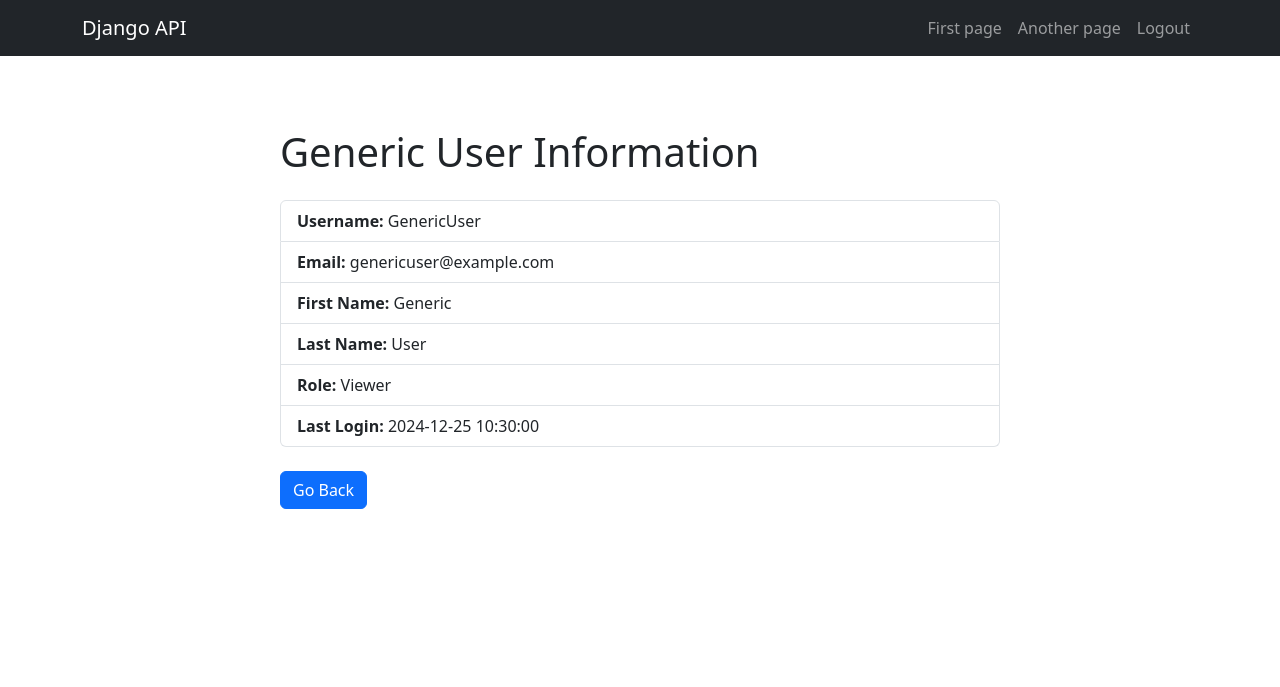
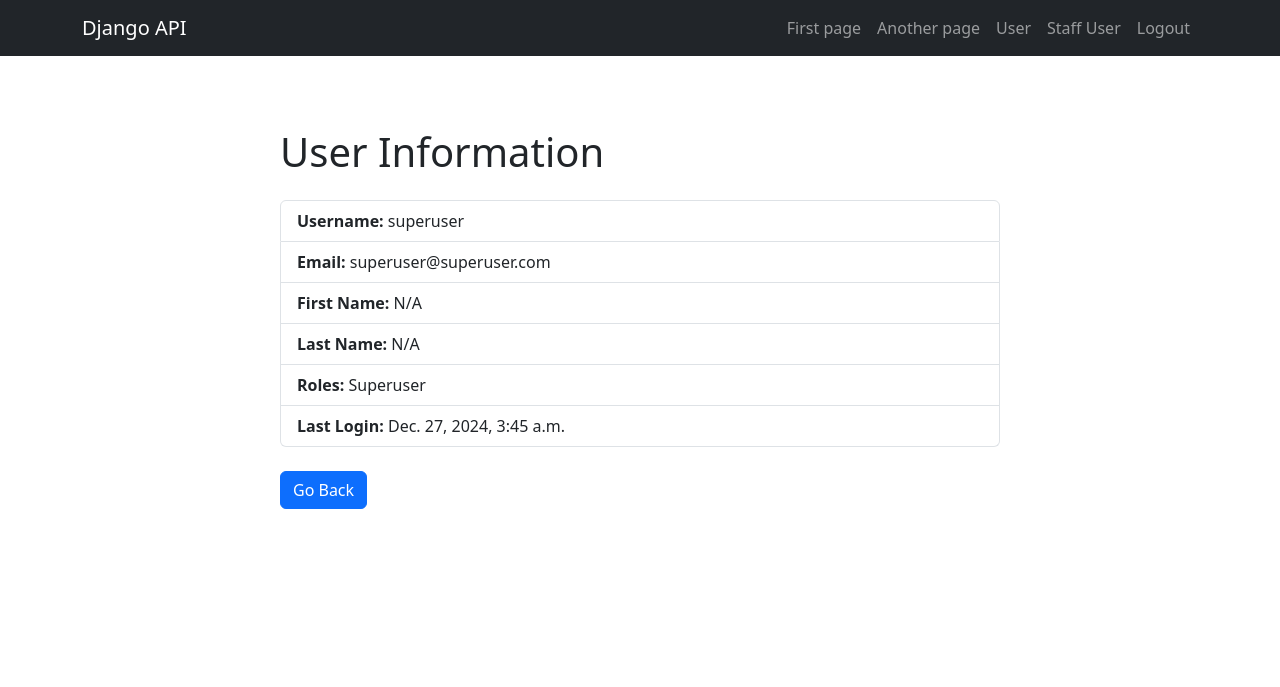
Before and after one commit to alexandruRobert1989/django-boilerplate, a Django app: page /user/ in a window 1280 px wide. Shown: the top 687 px of the page. Run offline with Django 4.2, Linux system fonts and the light colour scheme; a user stored in the database is signed in; some libraries are stand-ins or nearby versions.

Commit message:
added sfattuser

```diff
--- a/django_base_api/context_processors.py
+++ b/django_base_api/context_processors.py
@@ -2,7 +2,17 @@ from django.contrib.auth.models import Group
 
 def is_user_group_context(request):
     if request.user.is_authenticated:
-        is_user_group = request.user.groups.filter(name="User").exists()
+        is_user_or_staffuser_or_superuser = request.user.groups.filter(
+            name__in=["User", "Staffuser", "Superuser"]
+        ).exists()
+        is_staffuser_or_superuser = request.user.groups.filter(
+            name__in=["Staffuser", "Superuser"]
+        ).exists()
     else:
-        is_user_group = False
-    return {"is_user_group": is_user_group}
+        is_user_or_staffuser_or_superuser = False
+        is_staffuser_or_superuser = False
+
+    return {
+        "is_user_or_staffuser": is_user_or_staffuser_or_superuser,
+        "is_staffuser_or_superuser": is_staffuser_or_superuser,
+    }
--- a/django_base_api/urls.py
+++ b/django_base_api/urls.py
@@ -13,6 +13,8 @@ urlpatterns = [
     path('login/', auth_views.LoginView.as_view(template_name='login.html'), name='login'),
     path('logout/', views.custom_logout, name='logout'),
     path('user/', views.user, name='user_page'),
+    path('staffuser/', views.staffuser, name='staffuser_page'),  # Add this line
+
 
 
 
--- a/django_base_api/views.py
+++ b/django_base_api/views.py
@@ -21,4 +21,20 @@ def custom_logout(request):
     return redirect('home')  # Redirect to the home page
 
 def user(request):
-    return render(request, 'user.html')
+    # Fetch the logged-in user's group(s)
+    user_groups = request.user.groups.values_list('name', flat=True) if request.user.is_authenticated else []
+
+    # Prepare the context with user details
+    context = {
+        'username': request.user.username,
+        'email': request.user.email,
+        'first_name': request.user.first_name or "N/A",
+        'last_name': request.user.last_name or "N/A",
+        'roles': ', '.join(user_groups) if user_groups else "No roles",
+        'last_login': request.user.last_login,
+    }
+    return render(request, 'user.html', context)
+
+# View for the Staff User page
+def staffuser(request):
+    return render(request, 'staffuser.html')
--- a/templates/navbar.html
+++ b/templates/navbar.html
@@ -13,9 +13,14 @@
                     <a class="nav-link" href="{% url 'page-two' %}">Another page</a>
                 </li>
                 {% if user.is_authenticated %}
-                    {% if is_user_group %}
+                    {% if is_user_or_staffuser %}
                         <li class="nav-item">
                             <a class="nav-link" href="{% url 'user_page' %}">User</a>
+                        </li>
+                    {% endif %}
+                    {% if is_staffuser_or_superuser %}
+                        <li class="nav-item">
+                            <a class="nav-link" href="{% url 'staffuser_page' %}">Staff User</a>
                         </li>
                     {% endif %}
                     <li class="nav-item">
--- a/templates/user.html
+++ b/templates/user.html
@@ -8,14 +8,14 @@
     <div class="container mt-5">
         <div class="row justify-content-center">
             <div class="col-md-8">
-                <h1 class="mb-4">Generic User Information</h1>
+                <h1 class="mb-4">User Information</h1>
                 <ul class="list-group">
-                    <li class="list-group-item"><strong>Username:</strong> GenericUser</li>
-                    <li class="list-group-item"><strong>Email:</strong> genericuser@example.com</li>
-                    <li class="list-group-item"><strong>First Name:</strong> Generic</li>
-                    <li class="list-group-item"><strong>Last Name:</strong> User</li>
-                    <li class="list-group-item"><strong>Role:</strong> Viewer</li>
-                    <li class="list-group-item"><strong>Last Login:</strong> 2024-12-25 10:30:00</li>
+                    <li class="list-group-item"><strong>Username:</strong> {{ username }}</li>
+                    <li class="list-group-item"><strong>Email:</strong> {{ email }}</li>
+                    <li class="list-group-item"><strong>First Name:</strong> {{ first_name }}</li>
+                    <li class="list-group-item"><strong>Last Name:</strong> {{ last_name }}</li>
+                    <li class="list-group-item"><strong>Roles:</strong> {{ roles }}</li>
+                    <li class="list-group-item"><strong>Last Login:</strong> {{ last_login }}</li>
                 </ul>
                 <a href="{% url 'home' %}" class="btn btn-primary mt-4">Go Back</a>
             </div>
```
Also changed, not shown: templates/login.html (+20 -3 lines), templates/staffuser.html (added, +25 -0 lines), db.sqlite3.
